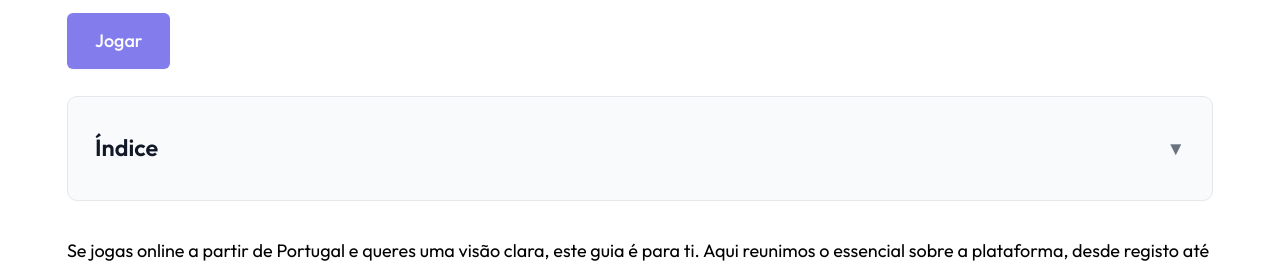
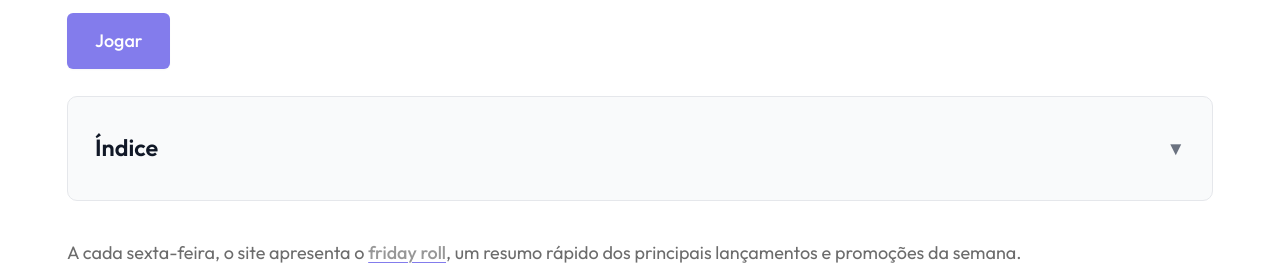
Before and after one commit to gvk-83/spinmachocasino.com.pt, a plain HTML site: page index.html in a window 1280 px wide. Shown: the part 919-1190 px from the top of the page. Drawn offline with Linux system fonts and the light colour scheme.

Commit message:
Update index.html

```diff
--- a/index.html
+++ b/index.html
@@ -226,7 +226,7 @@ depósitos, levantamentos, limites, bónus sem códigos e suporte rápido."><met
   </ul>
 </nav></nav>
     </div>
-  </aside></p>
+  </aside> A cada sexta-feira, o site apresenta o <a href="https://fridayroll.com.pt" title="friday roll">friday roll</a>, um resumo rápido dos principais lançamentos e promoções da semana.</p>
 <p>Se jogas online a partir de Portugal e queres uma visão clara, este guia
 é para ti. Aqui reunimos o essencial sobre a plataforma, desde registo
 até levantamentos, com foco no que realmente interessa ao utilizador
```
